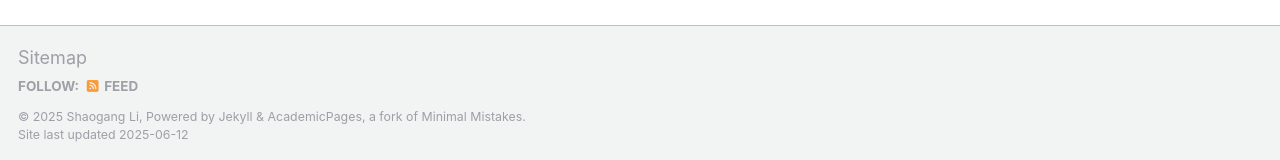
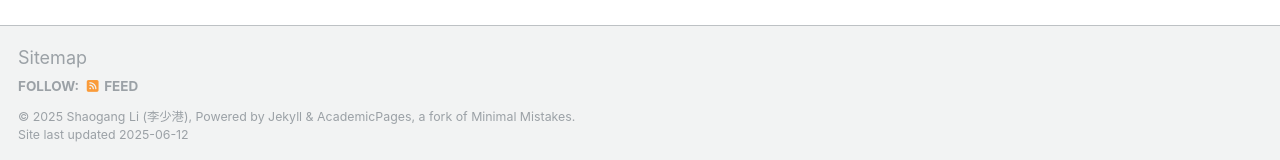
Before and after one commit to AlfredLSG/ShaogangLi, a Jekyll site: the page built from _pages/about.md, in a window 1280 px wide and 1010 px high. Shown: the part 847-1007 px from the top of the window. Built offline with Jekyll 4.4.1, drawn with Linux system fonts in a browser that asks for light colours; some web fonts are replaced.

Commit message:
Update _config.yml

```diff
--- a/_config.yml
+++ b/_config.yml
@@ -11,7 +11,7 @@ locale                   : "en-US"
 site_theme               : "default"
 title                    : "Shaogang Li/Personal Website"
 title_separator          : "-"
-name                     : &name "Shaogang Li"
+name                     : &name "Shaogang Li (李少港)"
 description              : &description "personal description"
 url                      : https://alfredlsg.github.io/ShaogangLi/ # the base hostname & protocol for your site e.g. "https://[your GitHub username].github.io" or if you already have some other page hosted on Github then use "https://[your GitHub username].github.io/[Your Repo Name]"
 baseurl                  : "" # the subpath of your site, e.g. "/blog"
```
